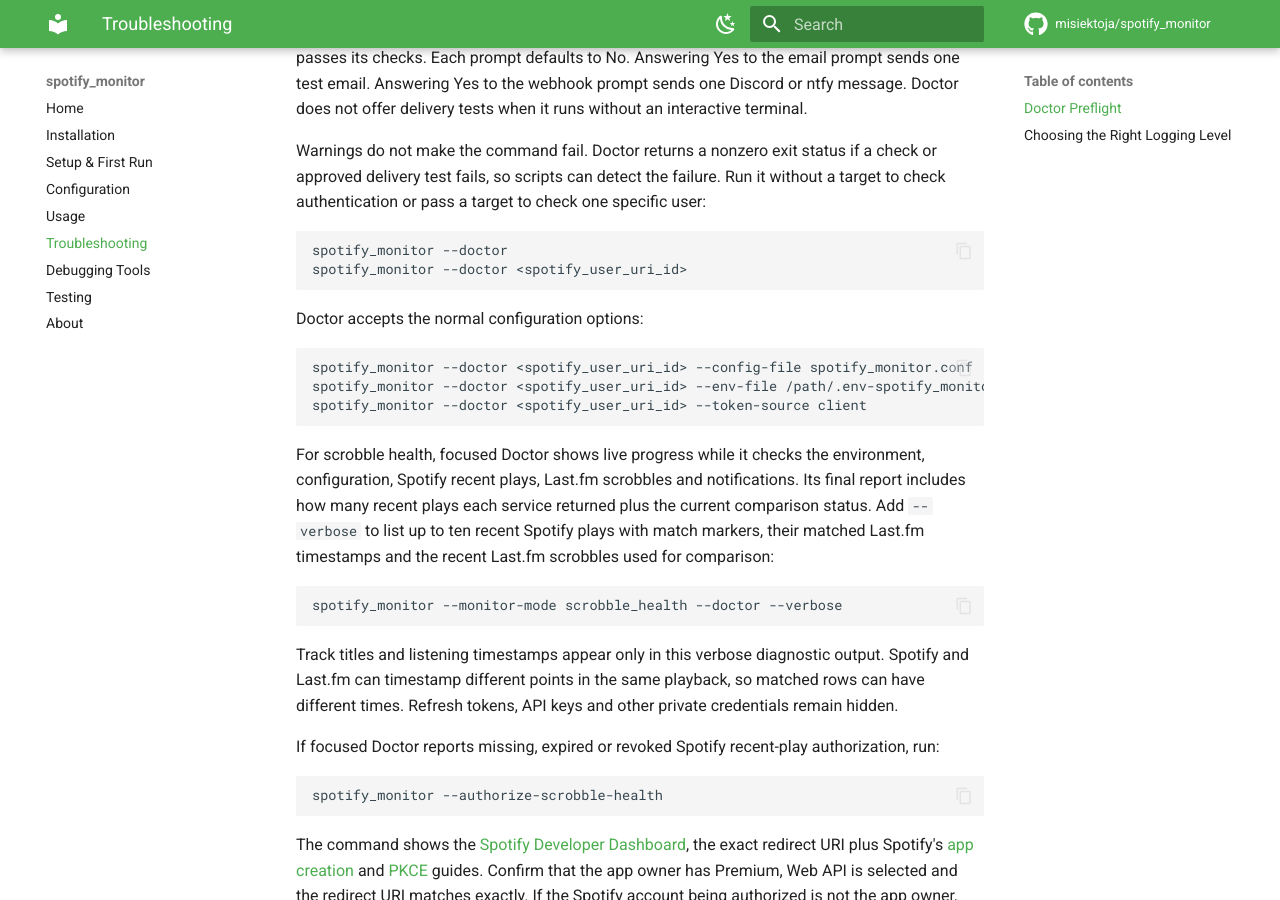
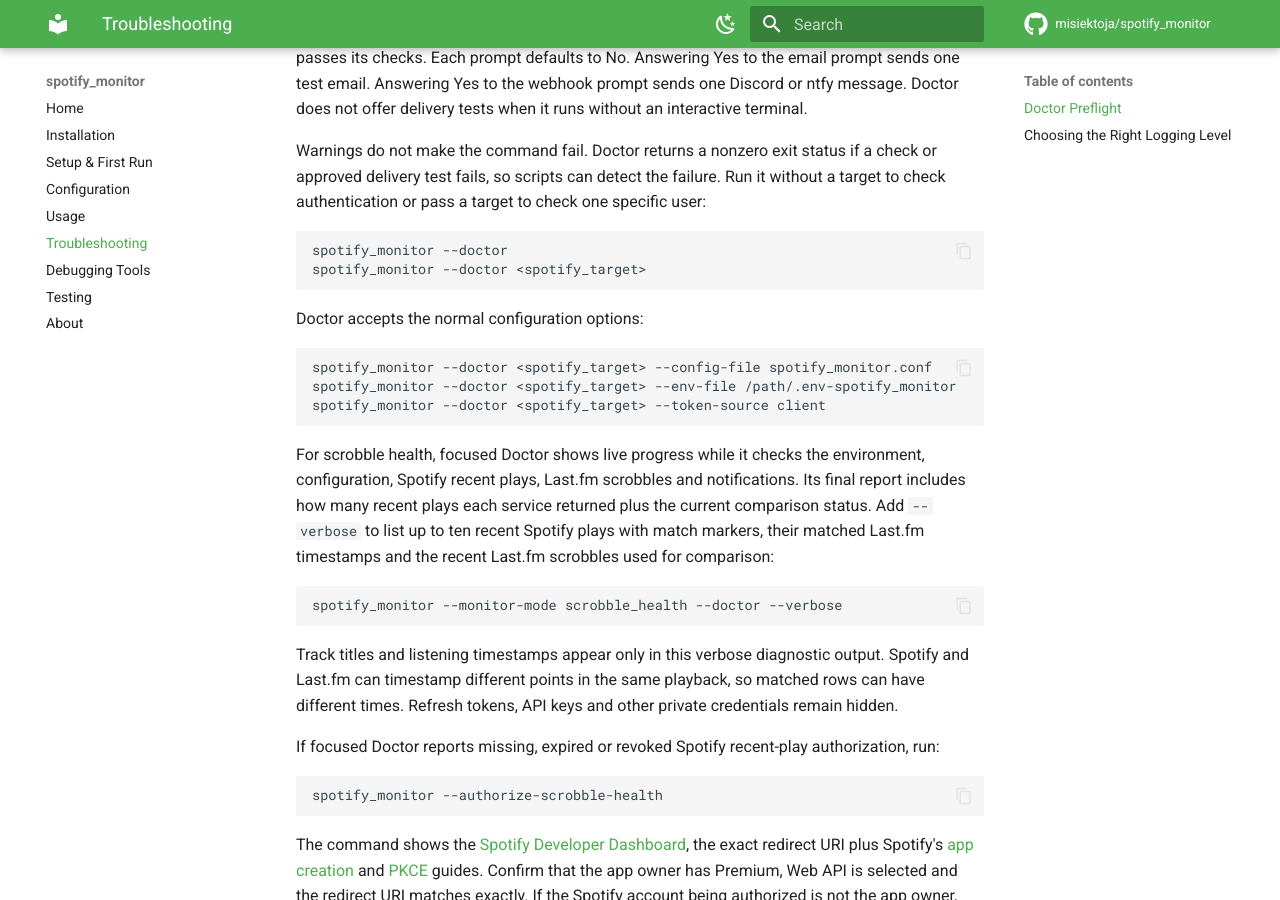
Before and after one commit to misiektoja/spotify_monitor, an MkDocs documentation site: the page built from docs/troubleshooting.md, in a window 1280 px wide and 900 px high, scrolled down 998 px. Built offline with MkDocs 1.6.1 and Material for MkDocs 9.7.7, drawn with Linux system fonts in a browser that asks for light colours; comment, search, counter and statistics services are not loaded; some of the changed lines change nothing that is shown.

Commit message:
docs(troubleshooting): use generic target placeholders

````diff
--- a/docs/troubleshooting.md
+++ b/docs/troubleshooting.md
@@ -31,15 +31,15 @@
 
 ```sh
 spotify_monitor --doctor
-spotify_monitor --doctor <spotify_user_uri_id>
+spotify_monitor --doctor <spotify_target>
 ```
 
 Doctor accepts the normal configuration options:
 
 ```sh
-spotify_monitor --doctor <spotify_user_uri_id> --config-file spotify_monitor.conf
-spotify_monitor --doctor <spotify_user_uri_id> --env-file /path/.env-spotify_monitor
-spotify_monitor --doctor <spotify_user_uri_id> --token-source client
+spotify_monitor --doctor <spotify_target> --config-file spotify_monitor.conf
+spotify_monitor --doctor <spotify_target> --env-file /path/.env-spotify_monitor
+spotify_monitor --doctor <spotify_target> --token-source client
 ```
 
 For scrobble health, focused Doctor shows live progress while it checks the environment, configuration, Spotify recent plays, Last.fm scrobbles and notifications. Its final report includes how many recent plays each service returned plus the current comparison status. Add `--verbose` to list up to ten recent Spotify plays with match markers, their matched Last.fm timestamps and the recent Last.fm scrobbles used for comparison:
````
